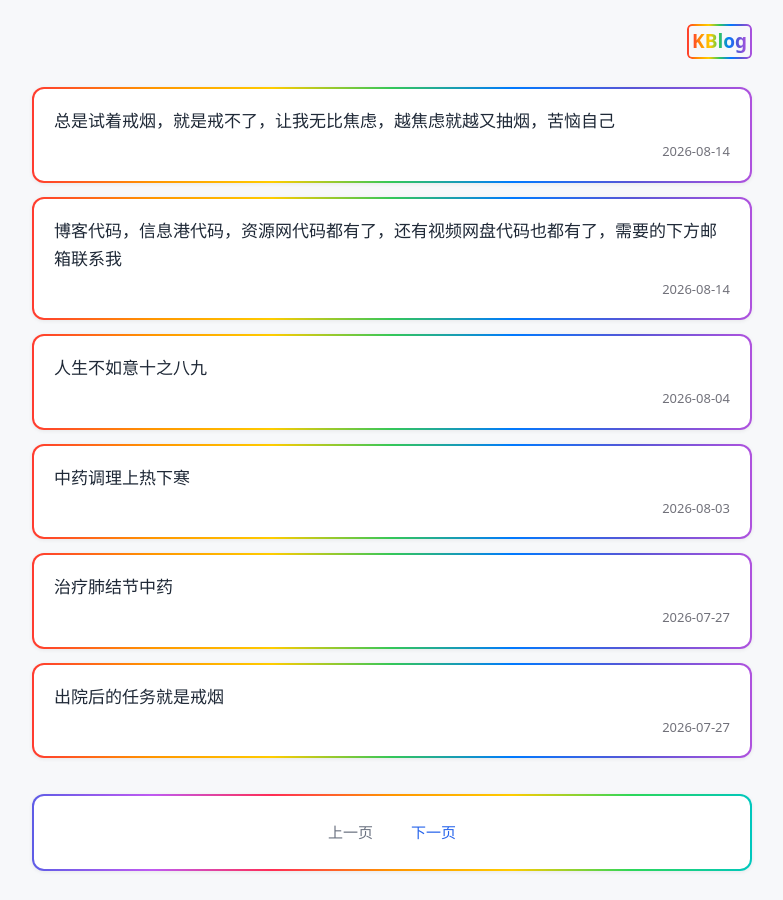
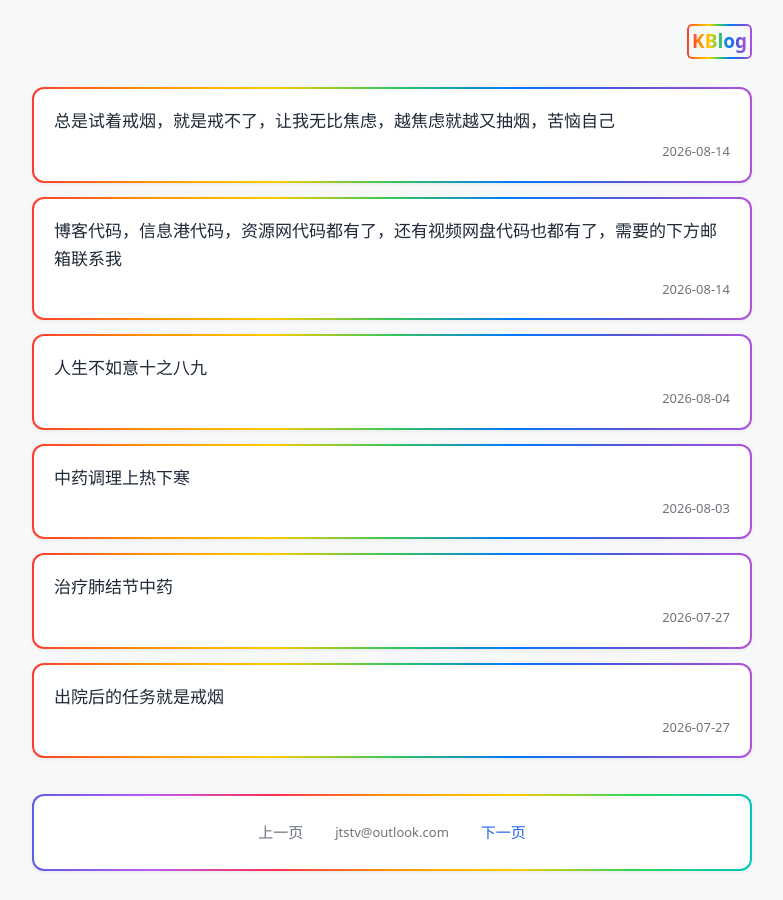
Before and after one commit to JTSTV/Jtstv.github.io, a Jekyll site: the page built from index.html, in a window 1280 px wide. Shown: the whole page, without its empty margins (248-1031 px from the left). Built offline with Jekyll 4.4.1, drawn with Linux system fonts in a browser that asks for light colours; the list of posts is cut into pages by our own code.

Commit message:
更新 _config.yml

```diff
--- a/_config.yml
+++ b/_config.yml
@@ -29,3 +29,4 @@ kramdown:
     block:
       line_numbers: true
       start_line: 1
+email: "jtstv@outlook.com"
```
